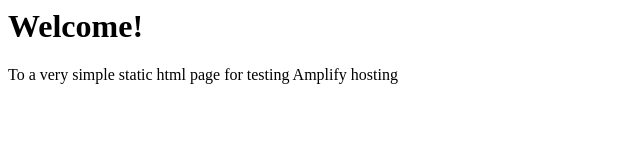
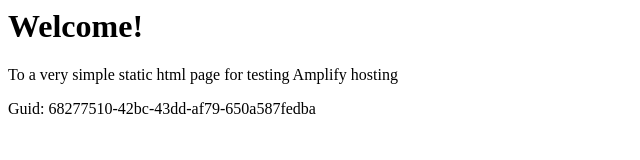
Before and after one commit to aws-aemilia-dub/Github-PR-Commit-Integration-Test-DoNotTouch-Gith-OKSLNVO2-v1-preprod-eu-west-1, a website: page src/index.html in a window 1280 px wide. Shown: the whole page, without its empty margins (0-640 px from the left). Drawn offline with Linux system fonts and the light colour scheme.

Commit message:
commit from integ tests

```diff
--- a/src/index.html
+++ b/src/index.html
@@ -1,3 +1,5 @@
+
+
 <html lang="en">
 
 <head>
@@ -10,6 +12,6 @@
 <body>
     <h1>Welcome!</h1>
     <p>To a very simple static html page for testing Amplify hosting</p>
-</body>
+    <p>Guid: 68277510-42bc-43dd-af79-650a587fedba</p></body>
 
 </html>
```
